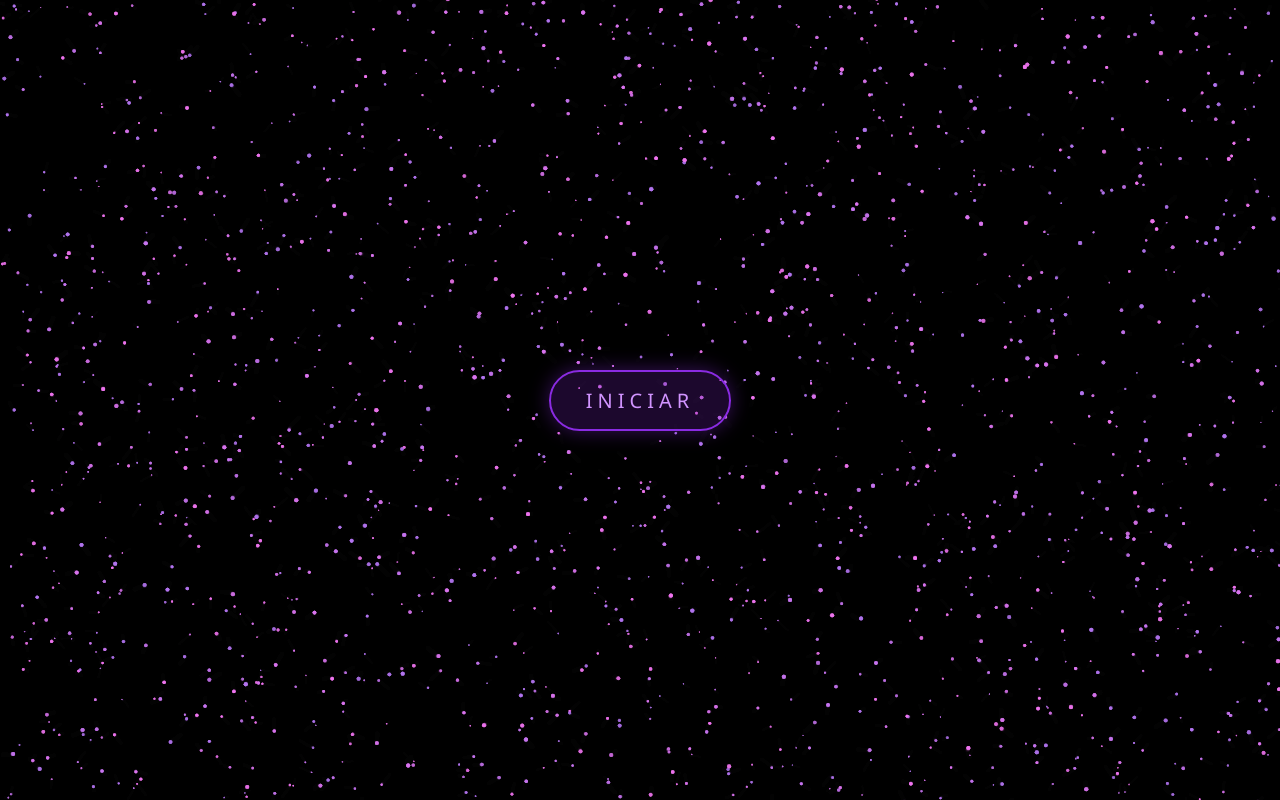
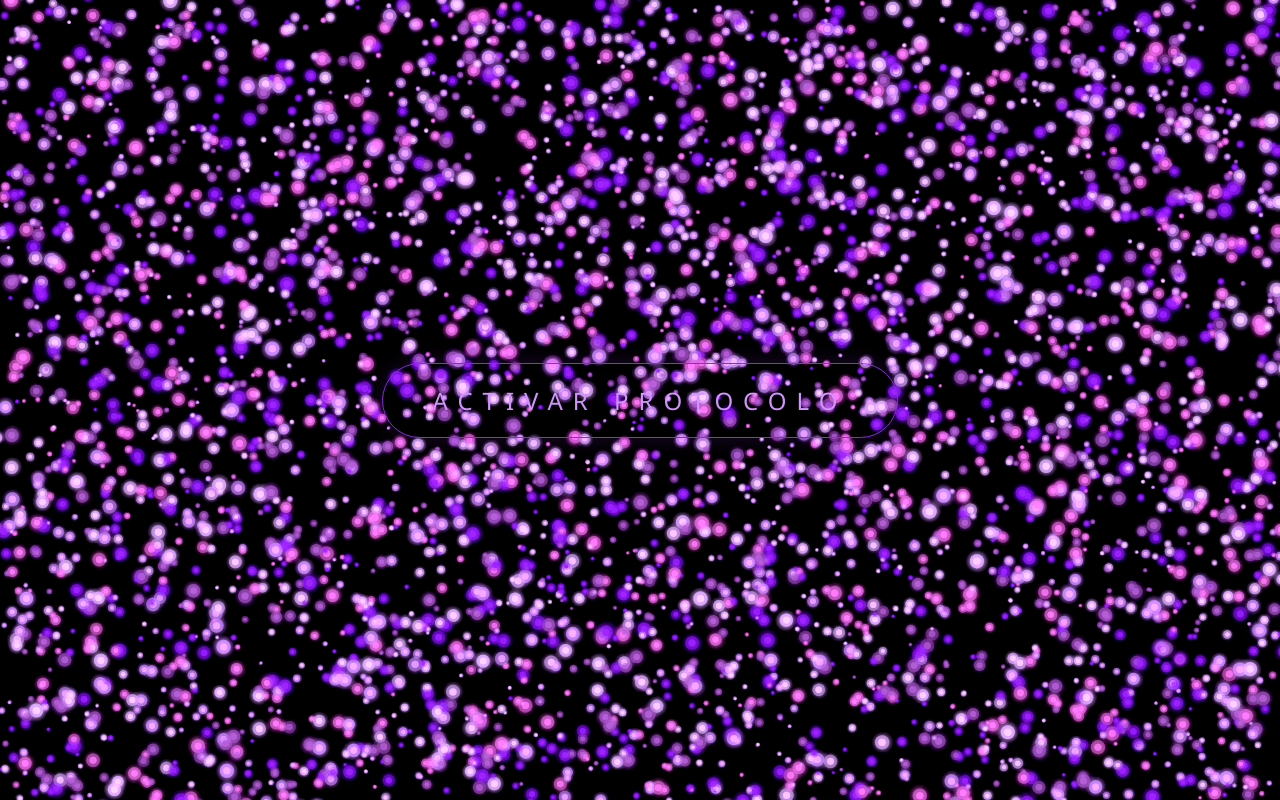
Before and after one commit to migumedina2905-design/mio, a plain HTML site: page index.html in a window 1280 px wide. Drawn offline with Linux system fonts and the light colour scheme; animation ran at ten frames a second.

Commit message:
Update HTML structure and styles for new features

```diff
--- a/index.html
+++ b/index.html
@@ -2,93 +2,126 @@
 <html lang="es">
 <head>
     <meta charset="UTF-8">
-    <title>Viernes - Protocolo Romántico v2.0</title>
+    <title>Viernes - Protocolo Constelación Ari Final + Audio</title>
     <style>
-        body {
+        body, html {
             margin: 0;
+            padding: 0;
+            width: 100%;
+            height: 100%;
             background-color: #000;
             overflow: hidden;
             display: flex;
             justify-content: center;
             align-items: center;
-            height: 100vh;
-            cursor: crosshair;
         }
         canvas {
+            display: block;
+            filter: contrast(115%) brightness(115%);
+        }
+        #ui-overlay {
             position: absolute;
-            top: 0;
-            left: 0;
+            z-index: 10;
+            text-align: center;
         }
-        #btn-iniciar {
-            z-index: 10;
-            padding: 15px 35px;
-            font-size: 20px;
+        button {
+            background: transparent;
+            color: #d194ff;
+            border: 1px solid #8a2be2;
+            padding: 20px 50px;
+            font-size: 1.5rem;
+            border-radius: 100px;
+            cursor: pointer;
+            letter-spacing: 10px;
+            text-transform: uppercase;
+            transition: all 0.5s ease;
+            box-shadow: 0 0 20px rgba(138, 43, 226, 0.2);
             font-family: 'Segoe UI', sans-serif;
-            background: rgba(138, 43, 226, 0.2);
-            color: #d194ff;
-            border: 2px solid #8a2be2;
-            border-radius: 50px;
-            cursor: pointer;
-            text-transform: uppercase;
-            letter-spacing: 5px;
-            transition: 0.5s;
-            box-shadow: 0 0 20px rgba(138, 43, 226, 0.4);
         }
-        #btn-iniciar:hover {
+        button:hover {
             background: #8a2be2;
             color: white;
-            box-shadow: 0 0 40px rgba(138, 43, 226, 0.8);
+            box-shadow: 0 0 50px rgba(138, 43, 226, 0.8);
+            letter-spacing: 15px;
         }
     </style>
 </head>
 <body>
 
-    <button id="btn-iniciar">INICIAR</button>
-    <canvas id="canvas"></canvas>
+<audio id="musica-fondo" src="musica.mp3" preload="auto"></audio>
+
+<div id="ui-overlay">
+    <button id="activate-btn">Activar Protocolo</button>
+</div>
+<canvas id="main-canvas"></canvas>
 
 <script>
-const canvas = document.getElementById('canvas');
-const ctx = canvas.getContext('2d');
-const btn = document.getElementById('btn-iniciar');
+/**
+ * PROTOCOLO SUPERNOVA V5.5 - PROYECTO MIGUEL MEDINA
+ * Sistema de partículas de alta densidad con integración de audio.
+ */
+
+const canvas = document.getElementById('main-canvas');
+const ctx = canvas.getContext('2d', { alpha: false });
+const btn = document.getElementById('activate-btn');
+const audio = document.getElementById('musica-fondo');
 
 let particles = [];
 let targetPoints = [];
 let phraseIndex = 0;
 let isStarted = false;
-const phrases = ["mi niña", "preciosa", "gracias", "por existir", "❤"];
+let heartPhase = false;
 
-canvas.width = window.innerWidth;
-canvas.height = window.innerHeight;
+const phrases = [
+    "mi puchamona",
+    "te amo mucho mucho",
+    "gracias por ser mi novia",
+    "te amo con mi vida",
+    "y mi corazón",
+    "tienes una",
+    "hermosa mirada",
+    "que parece",
+    "constelaciones",
+    "❤"
+];
+
+function resize() {
+    canvas.width = window.innerWidth;
+    canvas.height = window.innerHeight;
+}
+window.addEventListener('resize', resize);
+resize();
 
 class Particle {
     constructor() {
-        this.reset();
+        this.init();
     }
 
-    reset() {
+    init() {
         this.x = Math.random() * canvas.width;
         this.y = Math.random() * canvas.height;
-        this.vx = (Math.random() - 0.5) * 2;
-        this.vy = (Math.random() - 0.5) * 2;
-        this.radius = Math.random() * 1.5 + 0.5;
-        // Paleta lila/violeta
-        const hues = [270, 280, 290, 300];
-        this.color = `hsla(${hues[Math.floor(Math.random() * hues.length)]}, 80%, 70%, ${Math.random() * 0.5 + 0.5})`;
-        this.friction = 0.92;
-        this.speed = 0.08;
+        this.vx = (Math.random() - 0.5) * 1.5;
+        this.vy = (Math.random() - 0.5) * 1.5;
+        this.size = Math.random() * 2.8 + 0.8;
+
+        const colors = ['#d194ff', '#8a2be2', '#9b59b6', '#da70d6', '#e0b0ff'];
+        this.color = colors[Math.floor(Math.random() * colors.length)];
+
+        this.alpha = Math.random() * 0.6 + 0.4;
+        this.friction = 0.95;
+        this.accel = 0.008;
     }
 
     update() {
         if (isStarted && targetPoints.length > 0) {
-            let target = targetPoints[Math.floor(Math.random() * targetPoints.length)];
-            let dx = target.x - this.x;
-            let dy = target.y - this.y;
-            this.vx += dx * this.speed;
-            this.vy += dy * this.speed;
-        } else {
-            // Efecto flotante inicial
-            this.vx += (Math.random() - 0.5) * 0.05;
-            this.vy += (Math.random() - 0.5) * 0.05;
+            const index = particles.indexOf(this) % targetPoints.length;
+            const target = targetPoints[index];
+
+            const dx = target.x - this.x;
+            const dy = target.y - this.y;
+
+            this.vx += dx * this.accel;
+            this.vy += dy * this.accel;
         }
 
         this.vx *= this.friction;
@@ -98,26 +131,42 @@ class Particle {
     }
 
     draw() {
+        // Efecto Bloom multicapa para nitidez y brillo
+        ctx.globalAlpha = this.alpha * 0.25;
         ctx.fillStyle = this.color;
+        ctx.shadowBlur = this.size * 2;
+        ctx.shadowColor = this.color;
         ctx.beginPath();
-        ctx.arc(this.x, this.y, this.radius, 0, Math.PI * 2);
+        ctx.arc(this.x, this.y, this.size * 2, 0, Math.PI * 2);
+        ctx.fill();
+
+        ctx.globalAlpha = this.alpha;
+        ctx.shadowBlur = 0;
+        ctx.beginPath();
+        ctx.arc(this.x, this.y, this.size, 0, Math.PI * 2);
         ctx.fill();
     }
 }
 
 function getPoints(text) {
-    ctx.clearRect(0, 0, canvas.width, canvas.height);
-    const fontSize = Math.min(canvas.width / 6, 120);
-    ctx.font = `bold ${fontSize}px Arial`;
-    ctx.textAlign = "center";
-    ctx.textBaseline = "middle";
-    ctx.fillText(text, canvas.width / 2, canvas.height / 2);
+    const tempCanvas = document.createElement('canvas');
+    const tempCtx = tempCanvas.getContext('2d');
+    tempCanvas.width = canvas.width;
+    tempCanvas.height = canvas.height;
 
-    const imageData = ctx.getImageData(0, 0, canvas.width, canvas.height).data;
+    const fontSize = Math.min(canvas.width / 4.5, 180);
+    tempCtx.font = `bold ${fontSize}px 'Arial'`;
+    tempCtx.textAlign = 'center';
+    tempCtx.textBaseline = 'middle';
+    tempCtx.fillStyle = 'white';
+    tempCtx.fillText(text, tempCanvas.width / 2, tempCanvas.height / 2);
+
+    const data = tempCtx.getImageData(0, 0, tempCanvas.width, tempCanvas.height).data;
     const points = [];
-    for (let y = 0; y < canvas.height; y += 4) {
-        for (let x = 0; x < canvas.width; x += 4) {
-            if (imageData[(y * canvas.width + x) * 4 + 3] > 128) {
+
+    for (let y = 0; y < tempCanvas.height; y += 3) {
+        for (let x = 0; x < tempCanvas.width; x += 3) {
+            if (data[(y * tempCanvas.width + x) * 4 + 3] > 128) {
                 points.push({ x, y });
             }
         }
@@ -125,12 +174,12 @@ function getPoints(text) {
     return points;
 }
 
-function getHeartPoints() {
+function getHeart(scaleFactor = 1) {
     const points = [];
-    const scale = Math.min(canvas.width, canvas.height) / 45;
-    for (let t = 0; t < Math.PI * 2; t += 0.01) {
-        let x = 16 * Math.pow(Math.sin(t), 3);
-        let y = -(13 * Math.cos(t) - 5 * Math.cos(2 * t) - 2 * Math.cos(3 * t) - Math.cos(4 * t));
+    const scale = (Math.min(canvas.width, canvas.height) / 28) * scaleFactor;
+    for (let t = 0; t < Math.PI * 2; t += 0.005) {
+        const x = 16 * Math.pow(Math.sin(t), 3);
+        const y = -(13 * Math.cos(t) - 5 * Math.cos(2*t) - 2 * Math.cos(3*t) - Math.cos(4*t));
         points.push({
             x: x * scale + canvas.width / 2,
             y: y * scale + canvas.height / 2
@@ -140,7 +189,8 @@ function getHeartPoints() {
 }
 
 function init() {
-    for (let i = 0; i < 1800; i++) {
+    particles = [];
+    for (let i = 0; i < 4500; i++) {
         particles.push(new Particle());
     }
 }
@@ -149,46 +199,43 @@ function nextPhase() {
     if (phraseIndex < phrases.length - 1) {
         targetPoints = getPoints(phrases[phraseIndex]);
         phraseIndex++;
-        setTimeout(nextPhase, 2500);
+        setTimeout(nextPhase, 4000); // 4 segundos por frase para mejor lectura
     } else {
-        targetPoints = getHeartPoints();
-        // Latido final
+        heartPhase = true;
+        targetPoints = getHeart();
+
         setInterval(() => {
-            const currentPoints = getHeartPoints();
-            targetPoints = currentPoints.map(p => ({
-                x: (p.x - canvas.width/2) * 1.15 + canvas.width/2,
-                y: (p.y - canvas.height/2) * 1.15 + canvas.height/2
-            }));
-            setTimeout(() => { targetPoints = getHeartPoints(); }, 150);
-        }, 1200);
+            targetPoints = getHeart(1.15);
+            setTimeout(() => {
+                targetPoints = getHeart(1.0);
+            }, 300);
+        }, 1400);
     }
 }
 
-function animate() {
-    // El secreto del video: rastro de movimiento suave
-    ctx.fillStyle = "rgba(0, 0, 0, 0.15)";
+function loop() {
+    ctx.globalAlpha = 1;
+    ctx.fillStyle = 'rgba(0, 0, 0, 0.1)';
     ctx.fillRect(0, 0, canvas.width, canvas.height);
 
     particles.forEach(p => {
         p.update();
         p.draw();
     });
-    requestAnimationFrame(animate);
+
+    requestAnimationFrame(loop);
 }
 
 btn.addEventListener('click', () => {
-    btn.style.display = 'none';
+    // ACTIVACIÓN DE AUDIO Y ANIMACIÓN
+    audio.play().catch(e => console.log("Error al reproducir audio:", e));
+    document.getElementById('ui-overlay').style.display = 'none';
     isStarted = true;
     nextPhase();
 });
 
 init();
-animate();
-
-window.addEventListener('resize', () => {
-    canvas.width = window.innerWidth;
-    canvas.height = window.innerHeight;
-});
+loop();
 </script>
 </body>
 </html>
```
